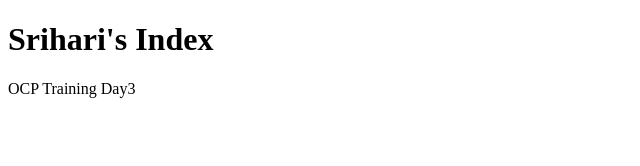
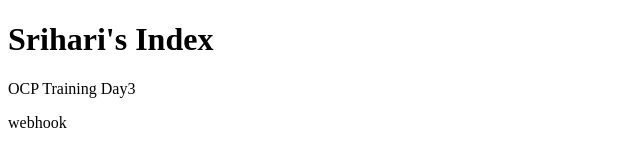
Before and after one commit to smudunuru/dxc-srihari, a plain HTML site: page index.html in a window 1280 px wide. Shown: the full height of the page, 0-640 px from the left. Drawn offline with Linux system fonts and the light colour scheme.

Commit message:
Update index.html

```diff
--- a/index.html
+++ b/index.html
@@ -4,6 +4,7 @@
 
 <h1>Srihari's Index</h1>
 <p>OCP Training Day3</p>
+<p>webhook</p>
 
 </body>
 </html>
```
